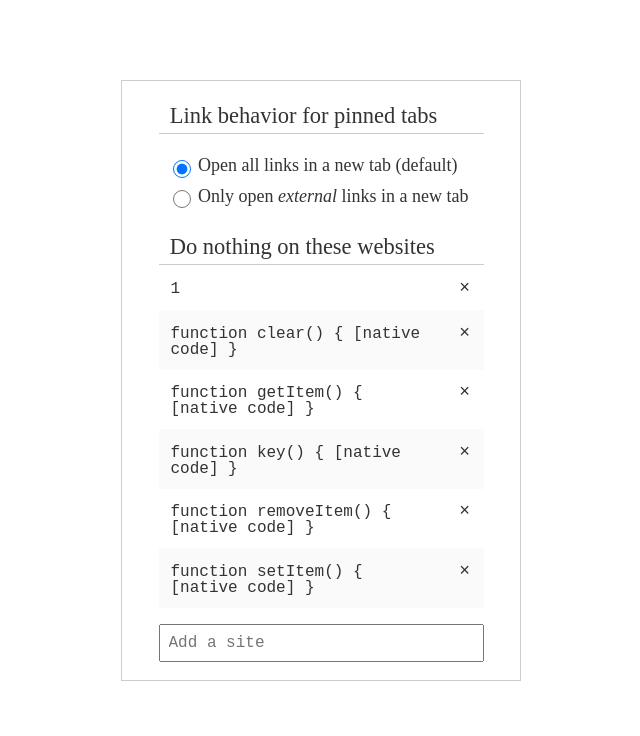
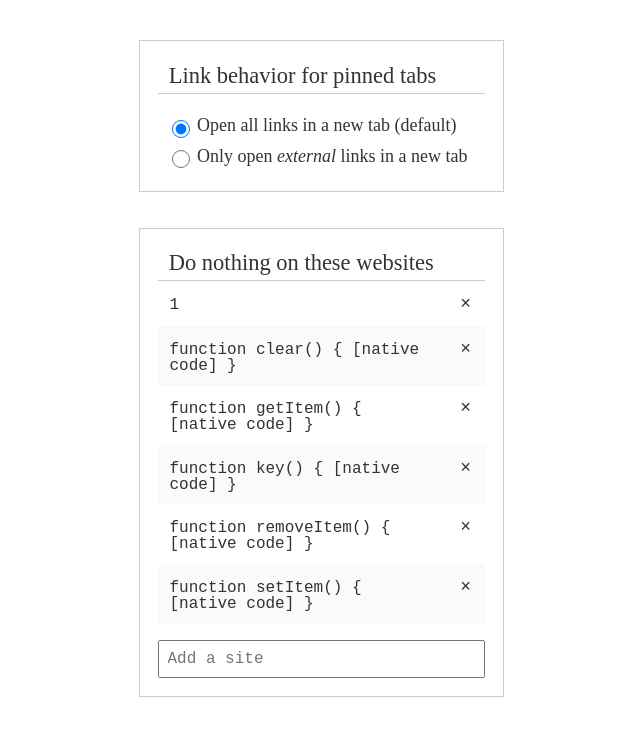
Before and after one commit to goodguyry/pinned-out, a browser extension: page src/options/index.html in a window 1280 px wide. Shown: the whole page, without its empty margins (319-959 px from the left). Drawn offline with Linux system fonts and the light colour scheme.

Commit message:
Form improvements

```diff
--- a/src/options/index.html
+++ b/src/options/index.html
@@ -8,7 +8,7 @@
 
 <body>
 
-  <form id="behavior" action="" method="post">
+  <div id="behavior">
     <fieldset>
       <legend>Link behavior for pinned tabs</legend>
       <label for="default">
@@ -19,18 +19,20 @@
         <input id="external" name="behavior" type="radio" value="external-only"/>
         Only open <span>external</span> links in a new tab
       </label>
+    </fieldset>
+  </div>
+
   <div>
-        <label for="exclude-list">Do nothing on these websites</label>
+    <h2>Do nothing on these websites</h2>
     <table>
       <tbody id="excludes">
         <!-- Excluded domains here -->
       </tbody>
     </table>
     <label for="add" class="sr-only">Add a new site to exclude</label>
-        <input id="add" type="text" value="" placeholder="Add a site" />
+    <input id="add" type="text" value="" placeholder="Add a site" autocomplete="off" autocorrect="off" autocapitalize="off" />
   </div>
-    </fieldset>
-  </form>
+
   <script src="options.js"></script>
 
 </body>
--- a/src/options/options.css
+++ b/src/options/options.css
@@ -67,28 +67,23 @@ body {
   font-size: large;
   font-family: serif;
   color: #333;
+  padding-top: 5vh;
 }
 
-form {
-  width: 400px;
+div {
+  width: 365px;
   padding: 1em;
-  margin: 10vh auto 0 auto;
+  margin: 0 auto 2em auto;
   border: 1px solid #ccc;
 }
 
 fieldset {
   display: block;
   margin: 0 auto;
-  width: 325px;
   padding-top: 1em;
 }
 
-div {
-  margin: 0 auto;
-  width: 325px;
-  padding-top: 1em;
-}
-
+h2,
 legend {
   font-size: 1.25em;
   width: 100%;
```
Lines whose indentation alone changed are shown as unchanged.
